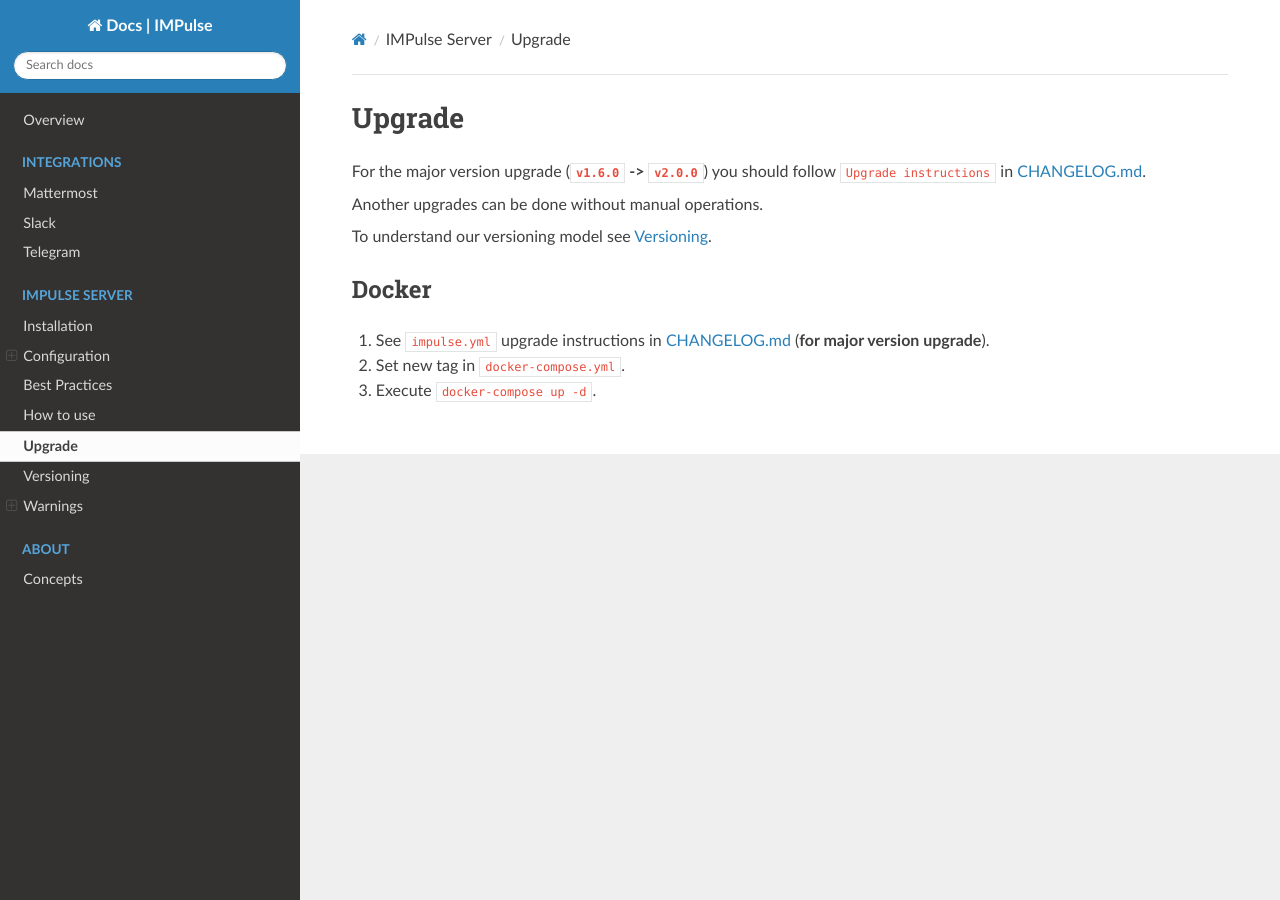
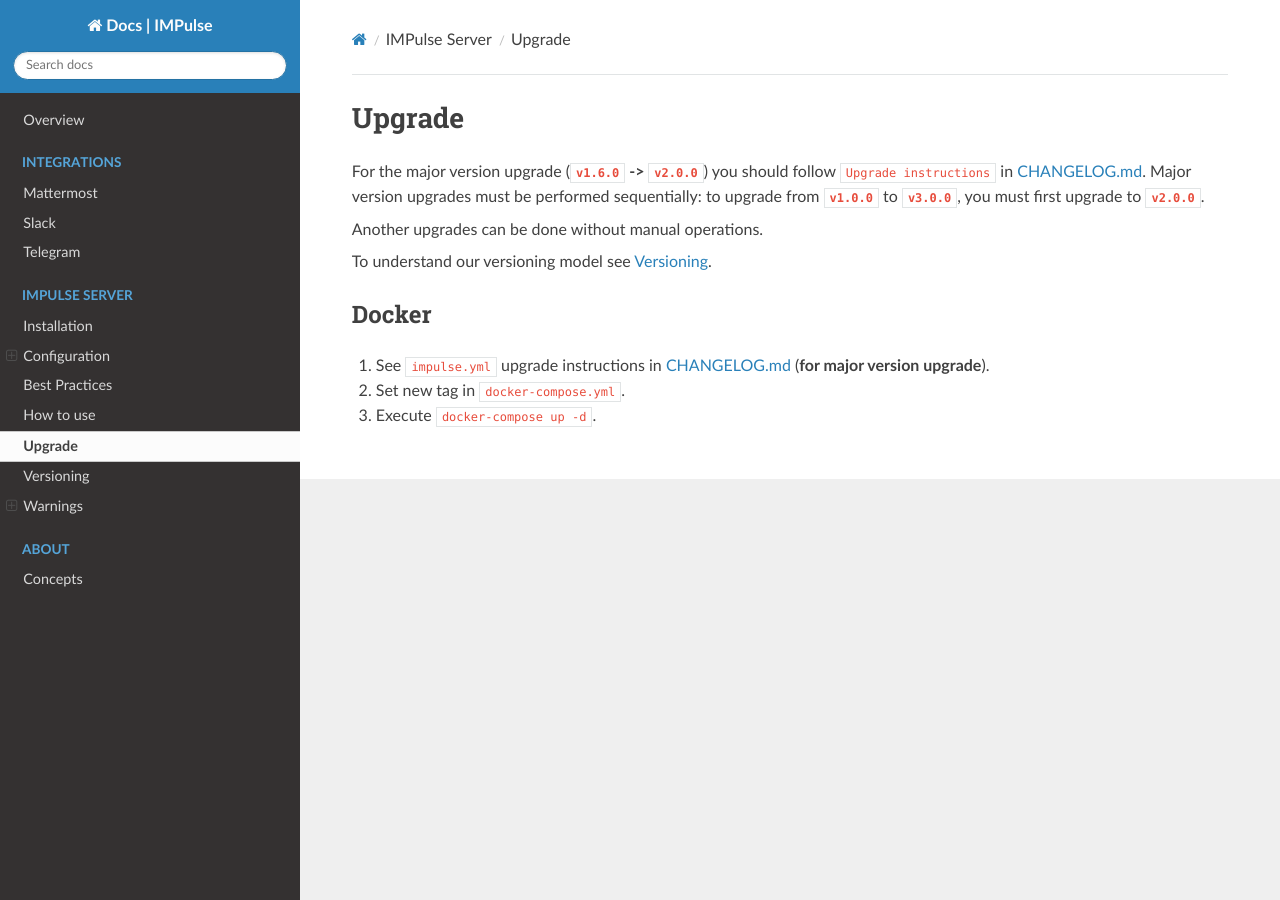
Before and after one commit to noErrdev/python-chatops-incident-mplatform, an MkDocs documentation site: the page built from docs/content/upgrade.md, in a window 1280 px wide. Built offline with MkDocs 1.6.1, drawn with Linux system fonts in a browser that asks for light colours; nearby versions of some CDN libraries.

Commit message:
Update docs

```diff
--- a/docs/content/upgrade.md
+++ b/docs/content/upgrade.md
@@ -1,6 +1,6 @@
 # Upgrade
 
-For the major version upgrade (**`v1.6.0` -> `v2.0.0`**) you should follow `Upgrade instructions` in [CHANGELOG.md](https://github.com/DiTsi/impulse/blob/develop/CHANGELOG.md).
+For the major version upgrade (**`v1.6.0` -> `v2.0.0`**) you should follow `Upgrade instructions` in [CHANGELOG.md](https://github.com/DiTsi/impulse/blob/develop/CHANGELOG.md). Major version upgrades must be performed sequentially: to upgrade from **`v1.0.0`** to **`v3.0.0`**, you must first upgrade to **`v2.0.0`**.
 
 Another upgrades can be done without manual operations.
 
```
